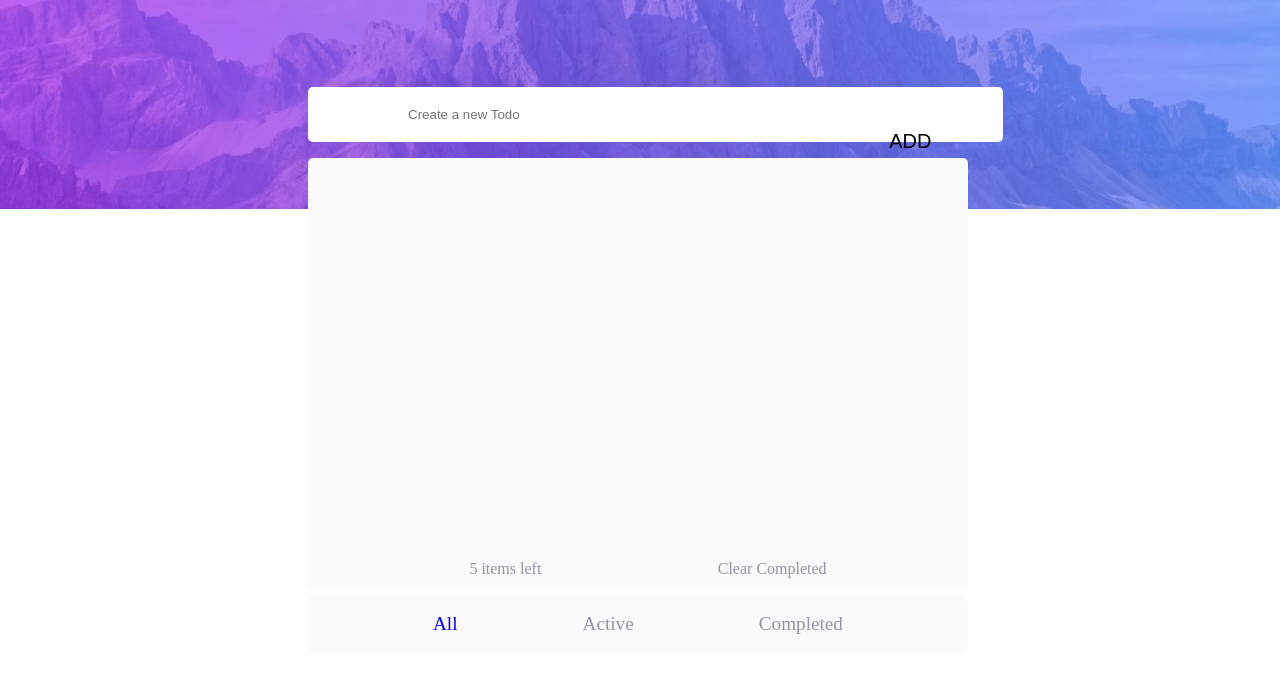
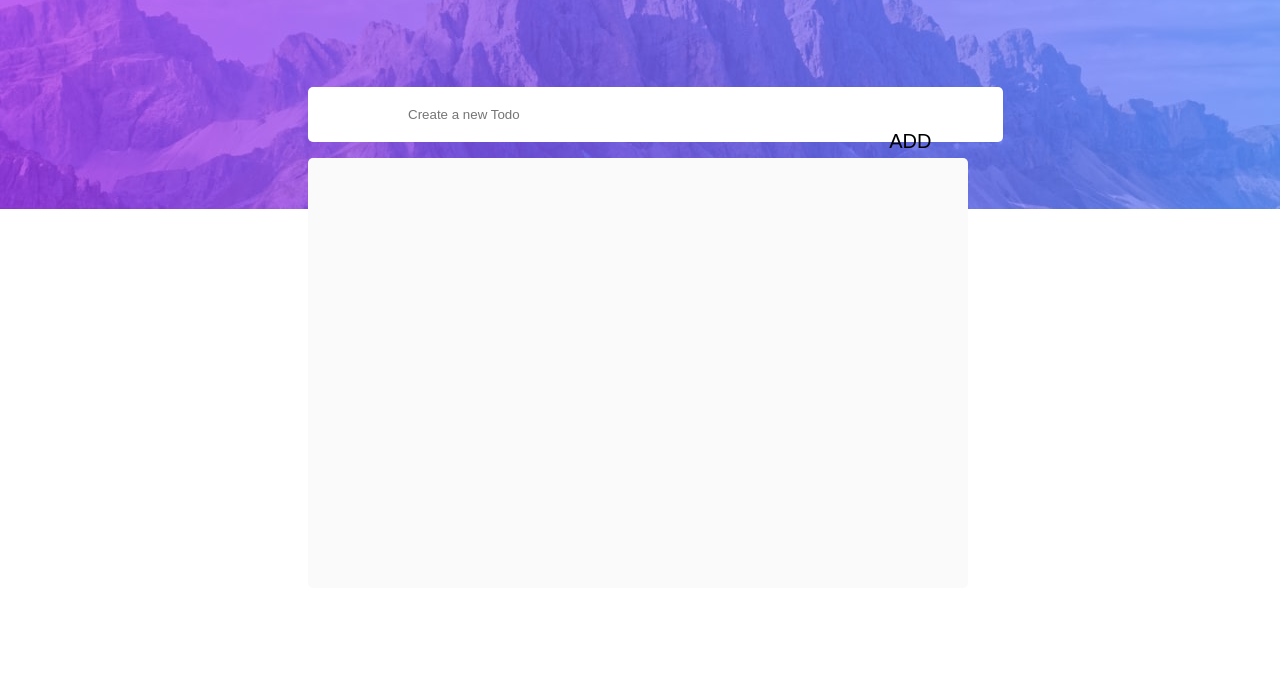
Before and after one commit to Couragenwanduka/todo-list-app, a plain HTML site: page src/index.html in a window 1280 px wide. Shown: the part 91-764 px from the top of the page. Drawn offline with Linux system fonts and the light colour scheme; a web font is replaced by a local one.

Commit message:
Update index.html

```diff
--- a/src/index.html
+++ b/src/index.html
@@ -22,17 +22,6 @@
       <li>task</li>
       <li>task</li>
     </ul>-->
-  </div>
-    <div class="second-child-div">
-      <p>5 items left</p>
-      <p>Clear Completed</p>
-    </div>
-    <div class="span">
-     <span> <p> All</p></span>
-      <p>Active</p>
-      <p>Completed</p>
-    </div>
-  </div>
   <script src="index.js"></script>
 </body>
 </html>
```
